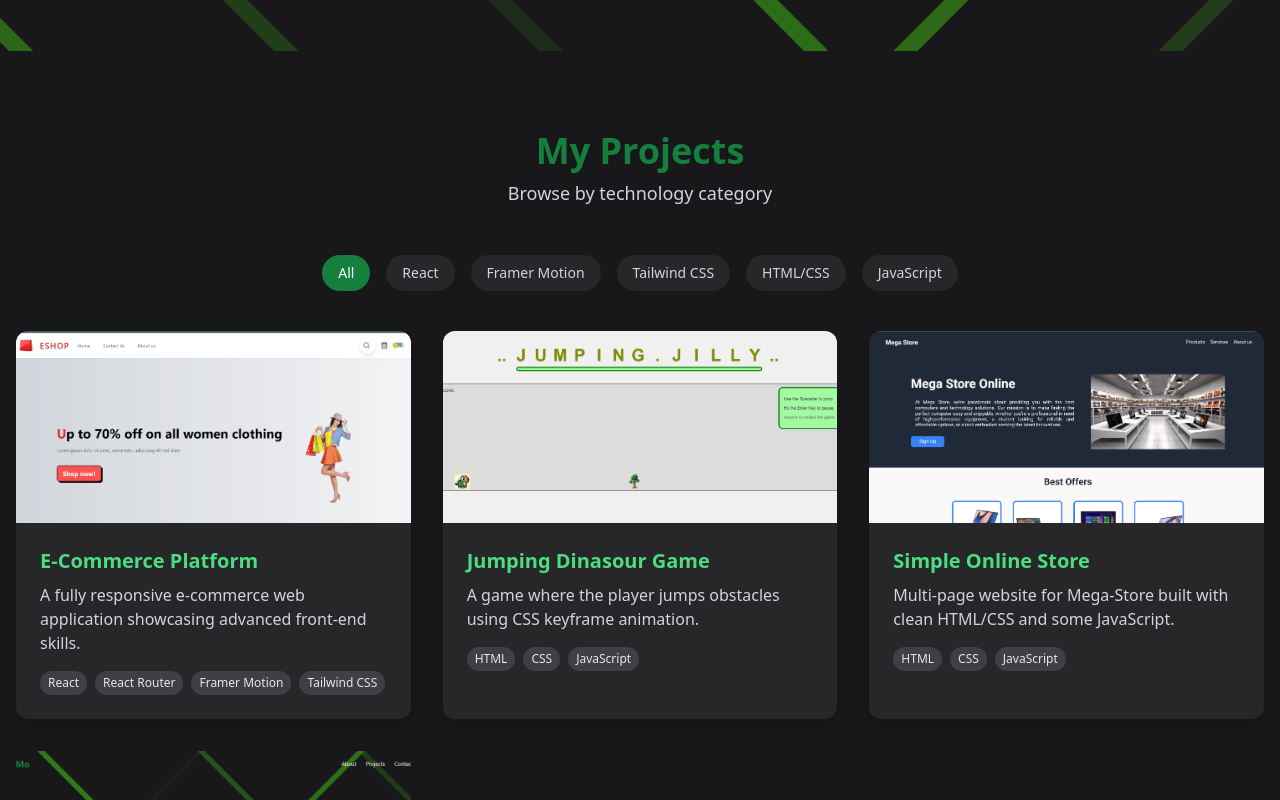
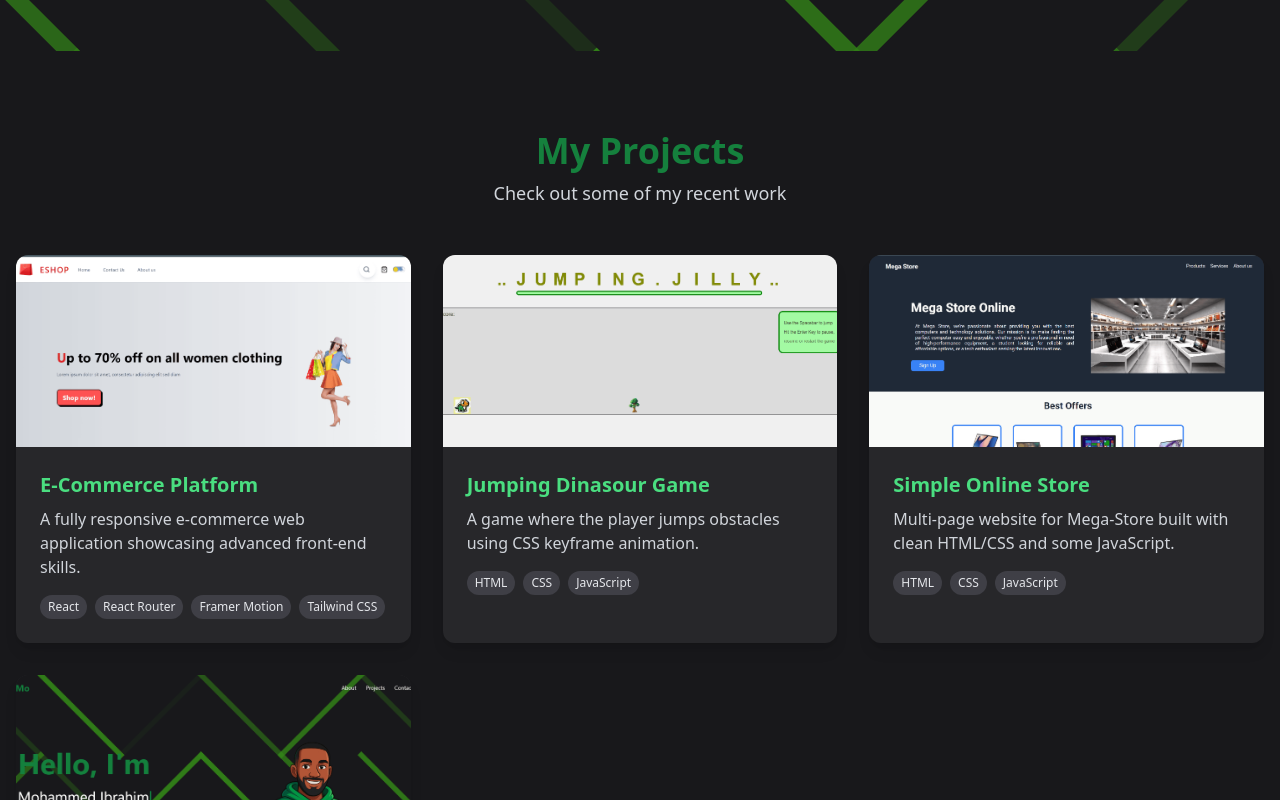
Before and after one commit to Mu3ammed-ibrahim/my-portfolio, a React (Vite) app: page / in a window 1280 px wide. Shown: the part 1760-2560 px from the top of the page. Built offline with nearby package versions, Linux system fonts and the light colour scheme.

Commit message:
fixed projects bug

```diff
--- a/src/Components/Projects.jsx
+++ b/src/Components/Projects.jsx
@@ -45,42 +45,13 @@ const projectsData = [
   },
 ];
 
-// Extract unique categories from all projects
-const allCategories = [
-  "All",
-  ...new Set(
-    projectsData.flatMap((project) =>
-      project.technologies.map((tech) => {
-        if (tech.includes("React")) return "React";
-        if (tech === "HTML" || tech === "CSS") return "HTML/CSS";
-        if (tech === "JavaScript") return "JavaScript";
-        return tech;
-      })
-    )
-  ),
-];
-
 export default function Projects() {
-  const [activeTab, setActiveTab] = useState("All");
-
   // Animation controls setup
   const controls = useAnimation();
   const [ref, inView] = useInView({
     threshold: 0.2,
     // Removed triggerOnce to allow animations to replay
   });
-
-  // Filter projects based on active tab
-  const filteredProjects =
-    activeTab === "All"
-      ? projectsData
-      : projectsData.filter((project) =>
-          project.technologies.some((tech) =>
-            activeTab === "HTML/CSS"
-              ? tech === "HTML" || tech === "CSS"
-              : tech.includes(activeTab)
-          )
-        );
 
   // Trigger animations when component comes into view
   useEffect(() => {
@@ -90,20 +61,6 @@ export default function Projects() {
       controls.start("hidden");
     }
   }, [controls, inView]);
-
-  // Animation for category buttons
-  const buttonVariants = {
-    hidden: { opacity: 0, y: 20 },
-    visible: i => ({
-      opacity: 1,
-      y: 0,
-      transition: {
-        delay: i * 0.05,
-        duration: 0.5,
-        ease: "easeOut"
-      }
-    })
-  };
 
   // Animation variants for heading section
   const headingVariants = {
@@ -157,32 +114,9 @@ export default function Projects() {
         >
           <h2 className="text-4xl font-bold text-green-700">My Projects</h2>
           <p className="text-lg mt-2 text-gray-300">
-            Browse by technology category
+            Check out some of my recent work
           </p>
         </motion.div>
-
-        {/* Tabs */}
-        <div className="flex flex-wrap justify-center gap-4 mb-10">
-          {allCategories.map((category, index) => (
-            <motion.button
-              key={category}
-              custom={index}
-              variants={buttonVariants}
-              initial="hidden"
-              animate={controls}
-              whileHover={{ scale: 1.05 }}
-              whileTap={{ scale: 0.95 }}
-              onClick={() => setActiveTab(category)}
-              className={`px-4 py-2 rounded-full text-sm font-medium transition duration-300 ${
-                activeTab === category
-                  ? "bg-green-700 text-white"
-                  : "bg-zinc-800 text-gray-300 hover:bg-green-700 hover:text-white"
-              }`}
-            >
-              {category}
-            </motion.button>
-          ))}
-        </div>
 
         {/* Project Grid */}
         <motion.div
@@ -191,7 +125,7 @@ export default function Projects() {
           animate={controls}
           className="grid gap-8 grid-cols-1 md:grid-cols-2 lg:grid-cols-3"
         >
-          {filteredProjects.map((project) => (
+          {projectsData.map((project) => (
             <motion.div
               key={project.id}
               variants={projectVariants}
@@ -260,25 +194,6 @@ export default function Projects() {
             </motion.div>
           ))}
         </motion.div>
-
-        {/* Empty state if no projects match the filter */}
-        {filteredProjects.length === 0 && (
-          <motion.div
-            initial={{ opacity: 0 }}
-            animate={{ opacity: 1 }}
-            className="text-center py-20"
-          >
-            <p className="text-xl text-gray-400">No projects found with this technology.</p>
-            <motion.button
-              onClick={() => setActiveTab("All")}
-              whileHover={{ scale: 1.05 }}
-              whileTap={{ scale: 0.95 }}
-              className="mt-4 px-6 py-2 bg-green-700 text-white rounded-full"
-            >
-              Show all projects
-            </motion.button>
-          </motion.div>
-        )}
       </div>
     </section>
   );
```
